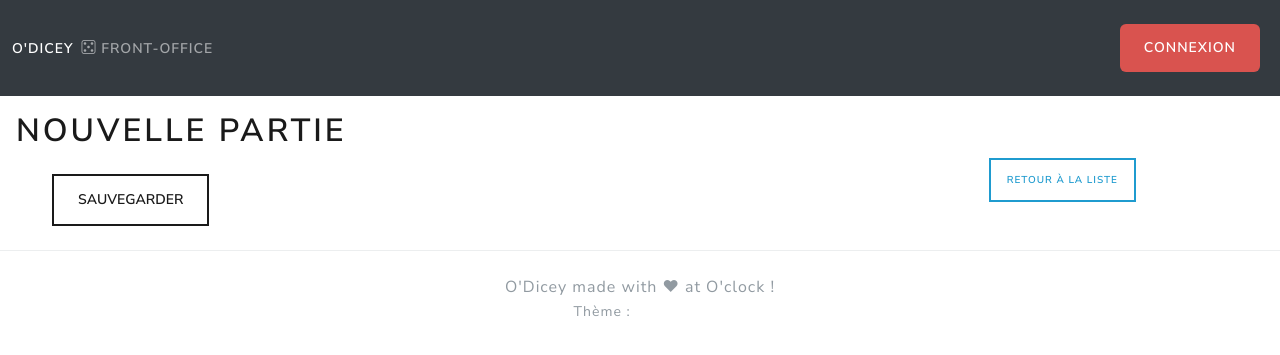
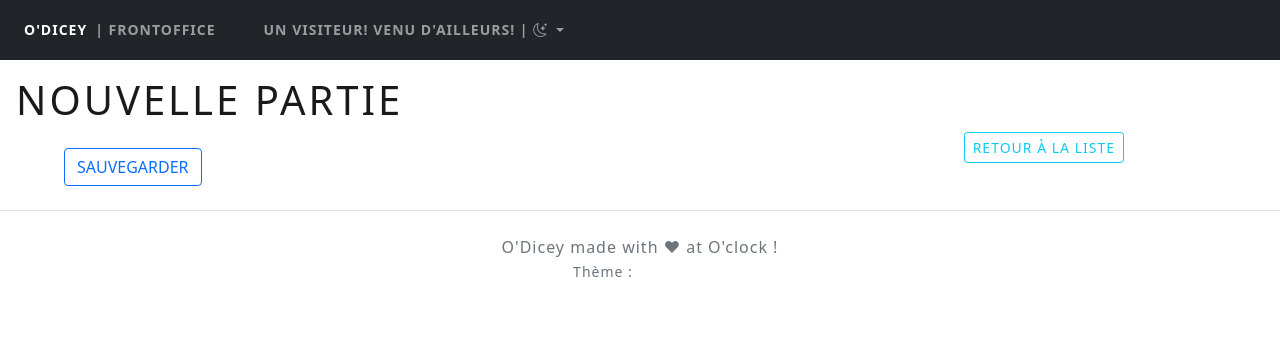
Before and after one commit to Syd-ny/O-dicey-back, a Symfony app: template templates/backoffice/game/new.html.twig in a window 1280 px wide. Shown: the top 355 px of the page. Run offline with Twig, Linux system fonts and the light colour scheme; the template is opened without the code that fills it, so the values that code supplies are empty; some libraries are stand-ins or nearby versions.

Commit message:
navbar BO factorisation

```diff
--- a/src/Controller/UserController.php
+++ b/src/Controller/UserController.php
@@ -202,7 +202,7 @@ class UserController extends AbstractController
     public function getGamesByUser(User $user): JsonResponse
     {
 
-        // Create a variable $gamesByUser which contains two empty arrays, player and DM.
+        // Create a variable $gamesByUser which contains two empty arrays, player and DM
         $gamesByUser = ['player' => [], 'DM' => []];
 
         // Get the games of the current user as player
--- a/templates/base.html.twig
+++ b/templates/base.html.twig
@@ -34,10 +34,10 @@
 				</button>
 				<div class="collapse navbar-collapse" id="navbarSupportedContent">
 					<ul class="navbar-nav me-auto mb-2 mb-lg-0">
+						{% block nav %}
 						{% if is_granted("IS_AUTHENTICATED_FULLY") %}
-						{% block nav %}
 							<li class="nav-item">
-								<a class="nav-link" href="{{path("app_backoffice_home")}}">Accueil</a>
+								<a class="nav-link" href="{{path("app_backoffice_home")}}"> | Accueil</a>
 							</li>
 							<li class="nav-item">
 								<a class="nav-link" href="{{path("app_backoffice_user_getUsers")}}">
@@ -54,26 +54,13 @@
 									<i class="bi bi-controller"></i>
 									Modes</a>
 							</li>
-						{% endblock %}
-					{% else %}
-						<li class="nav-item">
-							<a class="nav-link text-grey" href="http://bruno-meckler-server.eddi.cloud/">
-							<i class="bi bi-dice-5"></i>
-							Front-Office</a>
-						</li>
-					{% endif %}
-					</ul>
-					{% if is_granted("IS_AUTHENTICATED_FULLY") %}
 							<ul class="navbar-nav ms-auto mb-2 mb-lg-0">
 								<li class="nav-item dropdown">
-								<a
-									class="nav-link dropdown-toggle" href="#" id="navbarDropdown" role="button" data-bs-toggle="dropdown">
+									<a class="nav-link dropdown-toggle" href="#" id="navbarDropdown" role="button" data-bs-toggle="dropdown">
 										<!-- Bootstrap CSS -->
-									<link
-									href="https://cdn.jsdelivr.net/npm/bootstrap@5.1.1/dist/css/bootstrap.min.css" rel="stylesheet" integrity="sha384-F3w7mX95PdgyTmZZMECAngseQB83DfGTowi0iMjiWaeVhAn4FJkqJByhZMI3AhiU" crossorigin="anonymous">
+										<link href="https://cdn.jsdelivr.net/npm/bootstrap@5.1.1/dist/css/bootstrap.min.css" rel="stylesheet" integrity="sha384-F3w7mX95PdgyTmZZMECAngseQB83DfGTowi0iMjiWaeVhAn4FJkqJByhZMI3AhiU" crossorigin="anonymous">
 										<!-- Bootstrap icons -->
-									<link
-									rel="stylesheet" href="https://cdn.jsdelivr.net/npm/bootstrap-icons@1.5.0/font/bootstrap-icons.css">
+										<link rel="stylesheet" href="https://cdn.jsdelivr.net/npm/bootstrap-icons@1.5.0/font/bootstrap-icons.css">
 
 										<title>O'Dicey</title>
 										<span>{{app.user.email}} |
@@ -97,8 +84,38 @@
 								</li>
 							</ul>
 						{% else %}
-						<a href="{{ path('app_login') }}"  class="btn btn-danger me-2 rounded">Connexion</a>
+							<li class="nav-item">
+								<a class="nav-link text-grey" href="http://bruno-meckler-server.eddi.cloud/">
+								 | Frontoffice</a>
+							</li>
+							<ul class="navbar-nav ms-auto mb-2 mb-lg-0">
+								<li class="nav-item dropdown">
+									<a class="nav-link dropdown-toggle" href="#" id="navbarDropdown" role="button" data-bs-toggle="dropdown">
+										<!-- Bootstrap CSS -->
+										<link href="https://cdn.jsdelivr.net/npm/bootstrap@5.1.1/dist/css/bootstrap.min.css" rel="stylesheet" integrity="sha384-F3w7mX95PdgyTmZZMECAngseQB83DfGTowi0iMjiWaeVhAn4FJkqJByhZMI3AhiU" crossorigin="anonymous">
+										<!-- Bootstrap icons -->
+										<link rel="stylesheet" href="https://cdn.jsdelivr.net/npm/bootstrap-icons@1.5.0/font/bootstrap-icons.css">
+
+										<title>O'Dicey</title>
+										<span>Un visiteur! Venu d'ailleurs! |
+										<i class="bi bi-moon-stars"></i>
+									</a>
+									<ul class="dropdown-menu">
+										<li>
+											<a class="dropdown-item" href="http://bruno-meckler-server.eddi.cloud/profile">Mon profil O'Dicey</a>
+										</li>
+										<li>
+											<hr class="dropdown-divider">
+										</li>
+										<li>
+											<a class="dropdown-item" href="{{ path('app_login') }}">Connexion Backoffice</a>
+										</li>
+									</ul>
+								</li>
+							</ul>
 						{% endif %}
+						{% endblock %}
+					</ul>
 				</div>
 			</div>
 		</nav>
```
Lines whose indentation alone changed are shown as unchanged.
